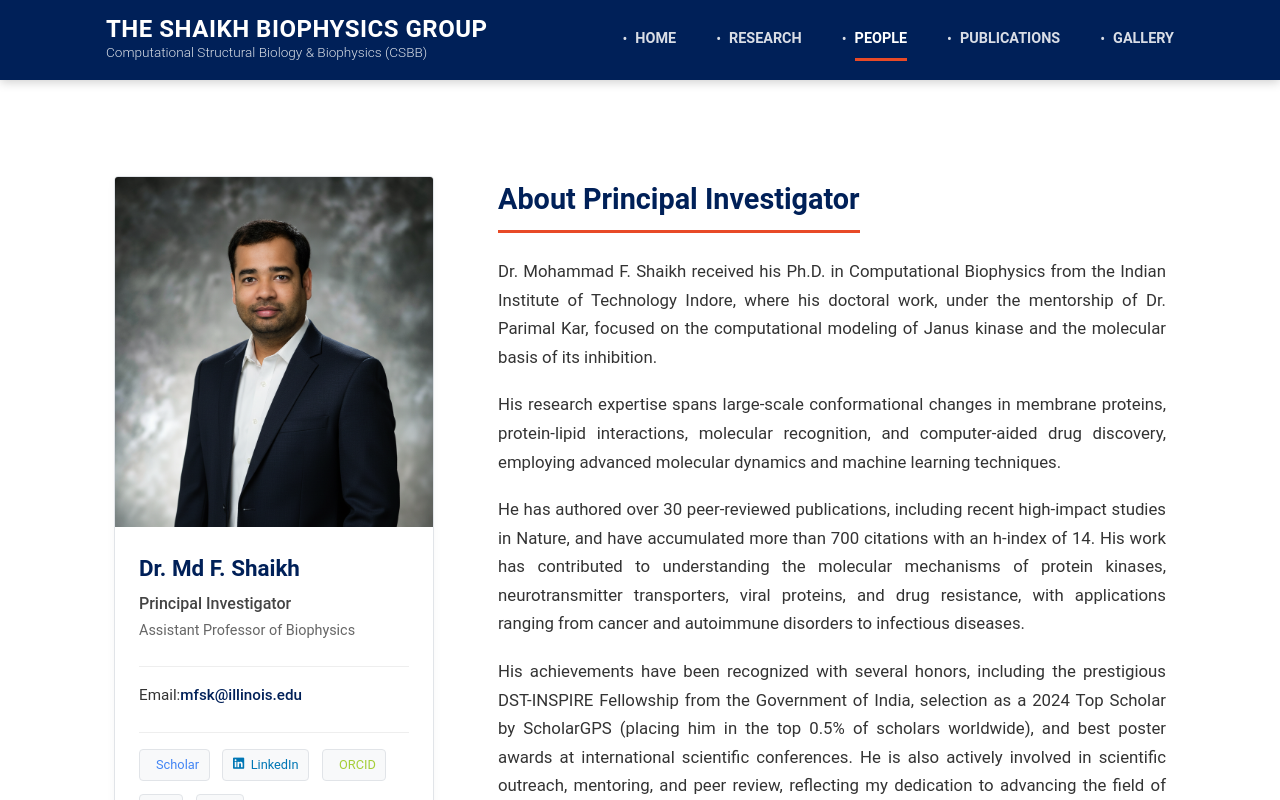
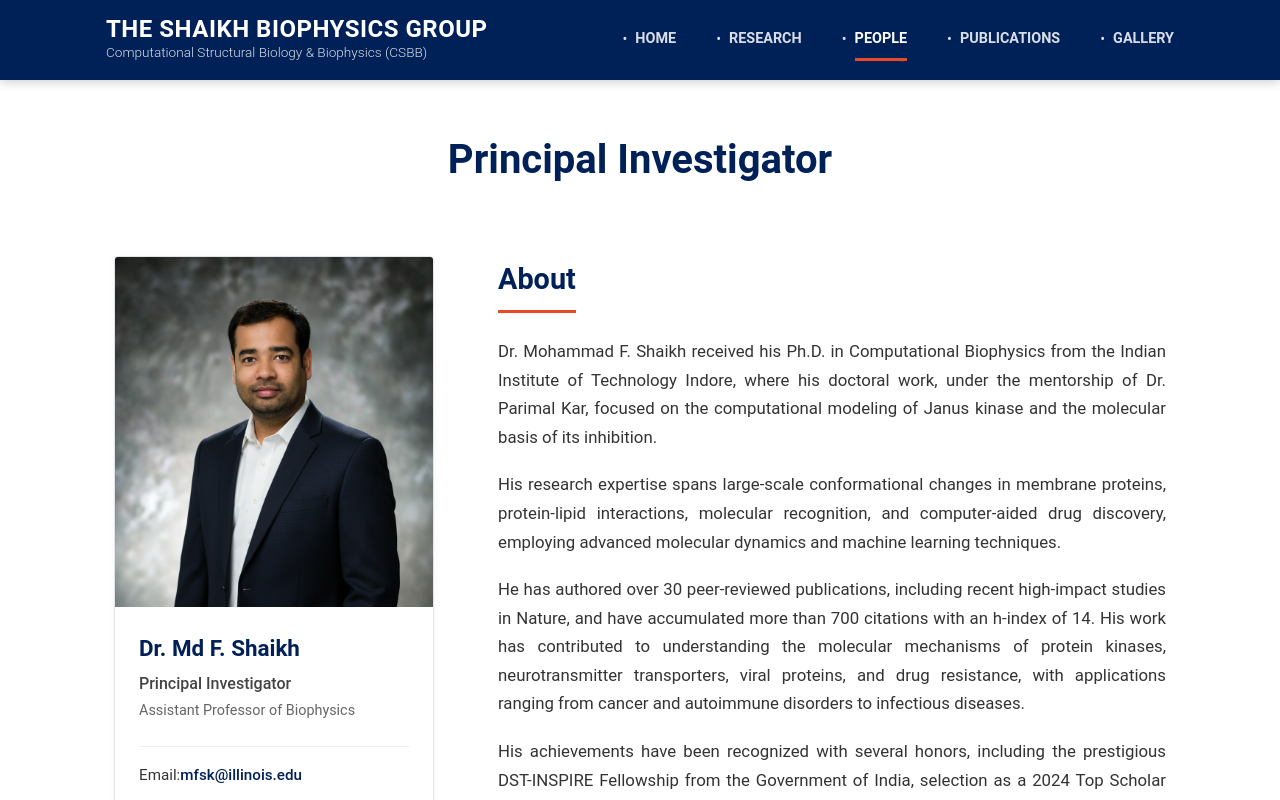
Before and after one commit to fulbabu2/fulbabu2.github.io, a React (Vite) app: page /people/pi in a window 1280 px wide. Shown: the top 800 px of the page. Built offline with nearby package versions, Linux system fonts and the light colour scheme; some icons are missing.

Commit message:
Fix PI page styling to match other pages

```diff
--- a/src/pages/PiProfile.tsx
+++ b/src/pages/PiProfile.tsx
@@ -5,6 +5,12 @@ import piPhoto from '../assets/fulbabu.png';
 const PiProfile: React.FC = () => {
     return (
         <div className="people-page">
+            <div className="container">
+                <div className="page-header">
+                    <h1>Principal Investigator</h1>
+                </div>
+            </div>
+
             <div className="pi-section">
                 <div className="pi-container">
                     <div className="pi-sidebar">
@@ -44,7 +50,7 @@ const PiProfile: React.FC = () => {
                     </div>
 
                     <div className="pi-content">
-                        <h2 className="content-title">About Principal Investigator</h2>
+                        <h3 className="content-title">About</h3>
                         <div className="pi-bio">
                             <p>Dr. Mohammad F. Shaikh received his Ph.D. in Computational Biophysics from the Indian Institute of Technology Indore, where his doctoral work, under the mentorship of Dr. Parimal Kar, focused on the computational modeling of Janus kinase and the molecular basis of its inhibition.</p>
                             <p>His research expertise spans large-scale conformational changes in membrane proteins, protein-lipid interactions, molecular recognition, and computer-aided drug discovery, employing advanced molecular dynamics and machine learning techniques.</p>
```
